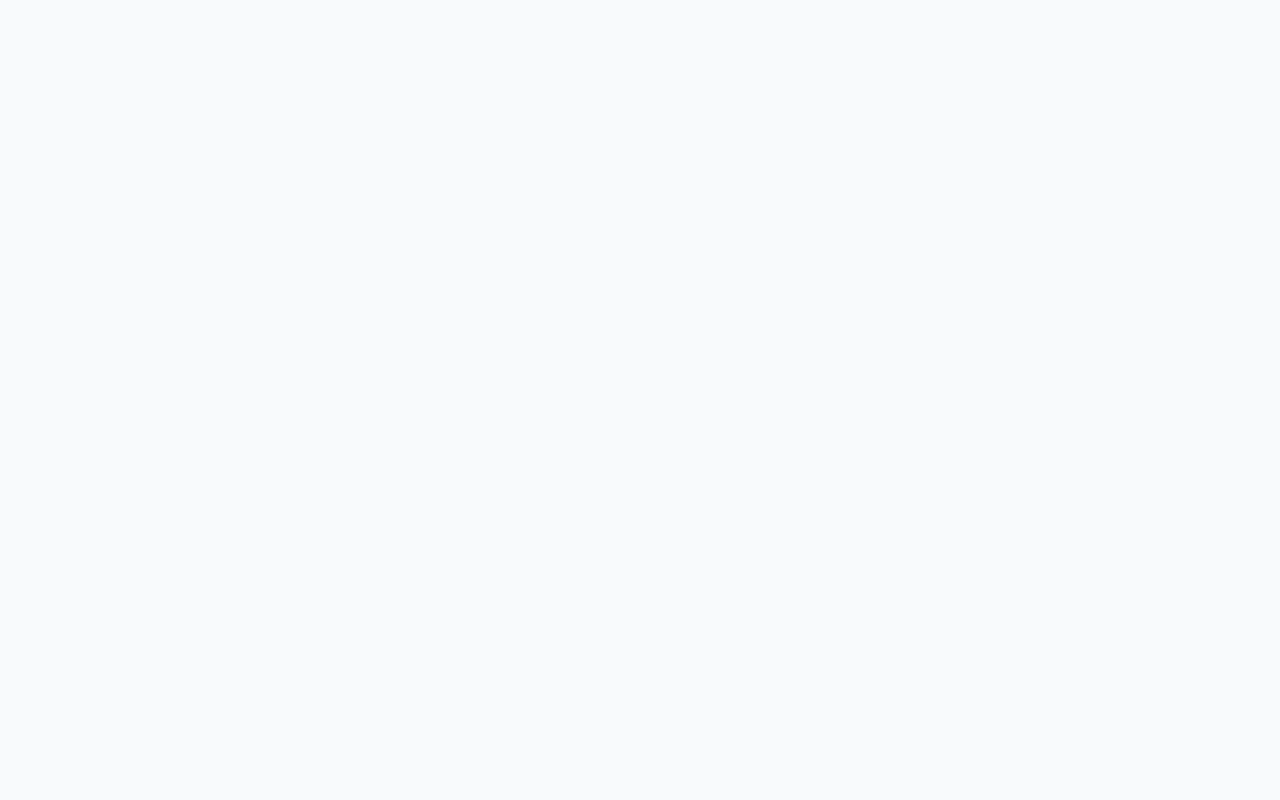
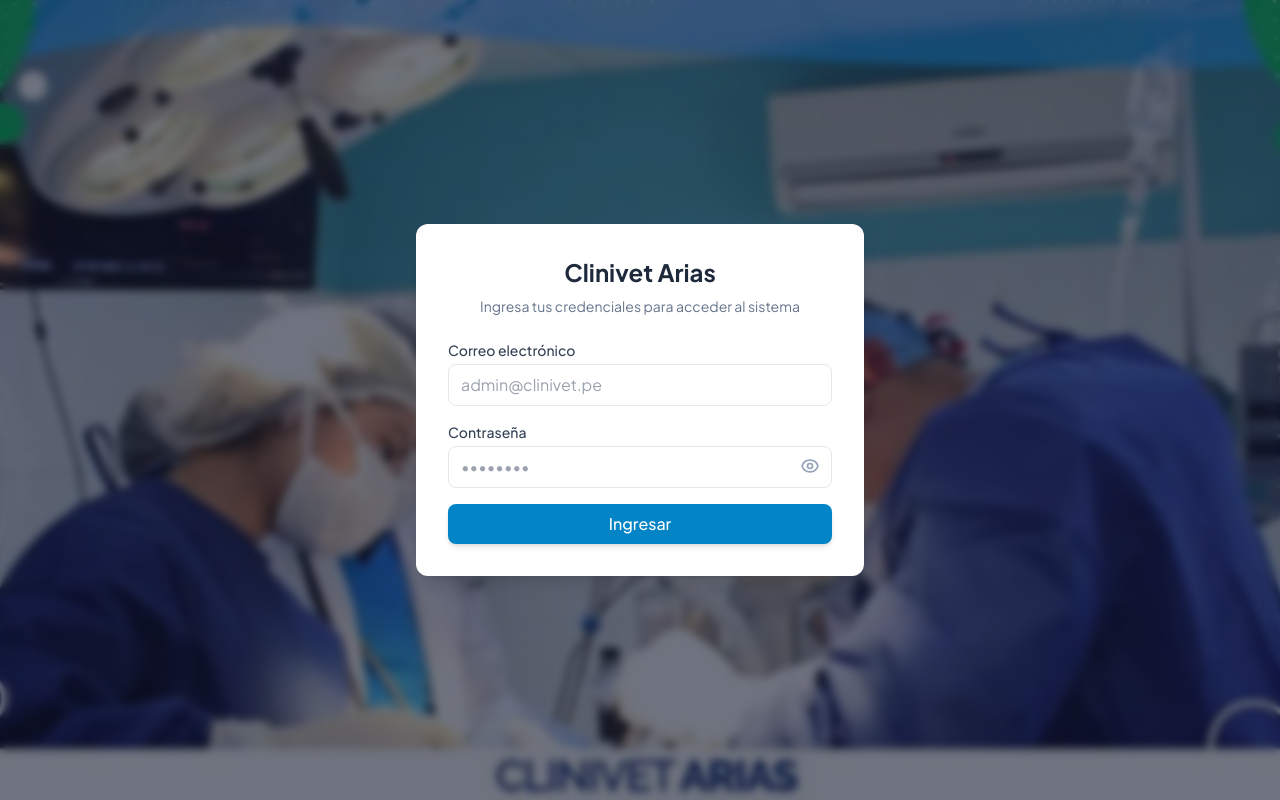
Before and after one commit to Edudev2004/clinivet-arias-frontend, an Angular app: page /login in a window 1280 px wide. Before the commit this address led to /. Built offline with nearby package versions, Linux system fonts and the light colour scheme.

Commit message:
Creacion de login

```diff
--- a/angular.json
+++ b/angular.json
@@ -2,7 +2,8 @@
   "$schema": "./node_modules/@angular/cli/lib/config/schema.json",
   "version": 1,
   "cli": {
-    "packageManager": "npm"
+    "packageManager": "npm",
+    "analytics": "97a172ba-c6c1-408b-898d-c988b00c98ed"
   },
   "newProjectRoot": "projects",
   "projects": {
--- a/src/app/app.config.ts
+++ b/src/app/app.config.ts
@@ -1,4 +1,4 @@
-import { ApplicationConfig } from '@angular/core';
+import { ApplicationConfig, provideZoneChangeDetection } from '@angular/core';
 import { provideRouter } from '@angular/router';
 import { provideHttpClient } from '@angular/common/http';
 
@@ -6,6 +6,7 @@
 
 export const appConfig: ApplicationConfig = {
   providers: [
+    provideZoneChangeDetection({ eventCoalescing: true }),
     provideRouter(routes),
     provideHttpClient()
   ]
--- a/src/app/app.routes.ts
+++ b/src/app/app.routes.ts
@@ -1,3 +1,17 @@
 import { Routes } from '@angular/router';
+import { authGuard } from './core/guards/auth.guard';
+import { roleGuard } from './core/guards/role.guard';
 
-export const routes: Routes = [];
+export const routes: Routes = [
+  { path: '', redirectTo: 'login', pathMatch: 'full' },
+  {
+    path: 'login',
+    loadComponent: () => import('./features/auth/pages/login/login.component').then(m => m.LoginComponent)
+  },
+  {
+    path: 'dashboard/admin',
+    canActivate: [authGuard, roleGuard(['ADMIN', 'RECEPCIONISTA'])],
+    loadComponent: () => import('./features/auth/pages/login/login.component').then(m => m.LoginComponent)
+  },
+  { path: '**', redirectTo: 'login' }
+];
--- /dev/null
+++ b/src/app/core/guards/auth.guard.ts
@@ -0,0 +1,17 @@
+import { inject } from '@angular/core';
+import { CanActivateFn, Router } from '@angular/router';
+import { AuthService } from '../services/auth.service';
+
+export const authGuard: CanActivateFn = () => {
+  const authService = inject(AuthService);
+  const router = inject(Router);
+
+  // Si está autenticado con token activo, permite el acceso
+  if (authService.isAuthenticated()) {
+    return true;
+  }
+
+  // Si no hay token, redirige al login
+  router.navigate(['/login']);
+  return false;
+};
--- /dev/null
+++ b/src/app/core/guards/role.guard.ts
@@ -0,0 +1,20 @@
+import { inject } from '@angular/core';
+import { CanActivateFn, Router } from '@angular/router';
+import { AuthService } from '../services/auth.service';
+
+export const roleGuard = (allowedRoles: string[]): CanActivateFn => {
+  return () => {
+    const authService = inject(AuthService);
+    const router = inject(Router);
+    const userRole = authService.userRole();
+
+    // Si el rol del usuario coincide con los permitidos para la ruta
+    if (userRole && allowedRoles.includes(userRole)) {
+      return true;
+    }
+
+    // Si no tiene permisos, redirige al login
+    router.navigate(['/login']);
+    return false;
+  };
+};
--- /dev/null
+++ b/src/app/core/models/auth.model.ts
@@ -0,0 +1,15 @@
+export interface LoginRequest {
+  email: string;
+  password_hash: string;
+}
+
+export interface LoginResponse {
+  token: string;
+  usuario: {
+    id: string;
+    nombre: string;
+    apellido: string;
+    email: string;
+    rol: 'ADMIN' | 'VETERINARIO' | 'RECEPCIONISTA' | 'ENCARGADO_INVENTARIO';
+  };
+}
--- /dev/null
+++ b/src/app/core/services/auth.service.ts
@@ -0,0 +1,67 @@
+import { Injectable, inject, signal, computed } from '@angular/core';
+import { HttpClient } from '@angular/common/http';
+import { Router } from '@angular/router';
+import { Observable, tap } from 'rxjs';
+import { environment } from '../../../environments/environment';
+import { LoginRequest, LoginResponse } from '../models/auth.model';
+
+@Injectable({
+  providedIn: 'root'
+})
+export class AuthService {
+  private http = inject(HttpClient);
+  private router = inject(Router);
+
+  private readonly TOKEN_KEY = 'jwt_token';
+  private readonly USER_KEY = 'user_info';
+
+  currentUser = signal<LoginResponse['usuario'] | null>(this.getUserFromStorage());
+  token = signal<string | null>(sessionStorage.getItem(this.TOKEN_KEY));
+
+  isAuthenticated = computed(() => !!this.token());
+  userRole = computed(() => this.currentUser()?.rol || null);
+
+  login(credentials: LoginRequest): Observable<LoginResponse> {
+    return this.http.post<LoginResponse>(`${environment.apiUrl}/auth/login`, credentials).pipe(
+      tap((response) => {
+        sessionStorage.setItem(this.TOKEN_KEY, response.token);
+        sessionStorage.setItem(this.USER_KEY, JSON.stringify(response.usuario));
+
+        this.token.set(response.token);
+        this.currentUser.set(response.usuario);
+
+        this.redirectByRole(response.usuario.rol);
+      })
+    );
+  }
+
+  logout(): void {
+    sessionStorage.removeItem(this.TOKEN_KEY);
+    sessionStorage.removeItem(this.USER_KEY);
+    this.token.set(null);
+    this.currentUser.set(null);
+    this.router.navigate(['/login']);
+  }
+
+  redirectByRole(rol: string): void {
+    switch (rol) {
+      case 'ADMIN':
+      case 'RECEPCIONISTA':
+        this.router.navigate(['/dashboard/admin']);
+        break;
+      case 'VETERINARIO':
+        this.router.navigate(['/dashboard/veterinario']);
+        break;
+      case 'ENCARGADO_INVENTARIO':
+        this.router.navigate(['/dashboard/inventario']);
+        break;
+      default:
+        this.router.navigate(['/login']);
+    }
+  }
+
+  private getUserFromStorage(): LoginResponse['usuario'] | null {
+    const userStr = sessionStorage.getItem(this.USER_KEY);
+    return userStr ? JSON.parse(userStr) : null;
+  }
+}
--- /dev/null
+++ b/src/app/features/auth/pages/login/login.component.html
@@ -0,0 +1,75 @@
+<!-- Contenedor principal con la imagen -->
+<div class="min-h-screen flex items-center justify-center bg-[url('/assets/img/fondo-login.jpg')] bg-cover bg-center bg-no-repeat px-4 relative">
+
+  <!-- Capa superpuesta que oscurece (60%) y difumina (blur) el fondo -->
+  <div class="absolute inset-0 bg-slate-900/60 backdrop-blur-sm"></div>
+
+  <!-- Contenedor del formulario (z-10 para que quede por encima del fondo difuminado) -->
+  <div class="max-w-md w-full bg-white rounded-xl shadow-lg p-8 space-y-6 relative z-10">
+
+    <div class="text-center space-y-2">
+      <h1 class="text-2xl font-bold text-slate-800">Clinivet Arias</h1>
+      <p class="text-sm text-slate-500">Ingresa tus credenciales para acceder al sistema</p>
+    </div>
+
+    <form [formGroup]="loginForm" (ngSubmit)="onSubmit()" class="space-y-4">
+      <!-- Correo -->
+      <div>
+        <label class="block text-sm font-medium text-slate-700 mb-1">Correo electrónico</label>
+        <input
+          type="email"
+          formControlName="email"
+          placeholder="admin@clinivet.pe"
+          class="w-full px-3 py-2 border rounded-lg focus:ring-2 focus:ring-sky-500 outline-none transition text-slate-800"
+          [ngClass]="{'border-rose-500': loginForm.get('email')?.touched && loginForm.get('email')?.invalid}"
+        />
+        <span *ngIf="loginForm.get('email')?.touched && loginForm.get('email')?.errors?.['required']" class="text-xs text-rose-500 mt-1 block">
+          El correo es obligatorio.
+        </span>
+      </div>
+
+      <!-- Contraseña -->
+      <div>
+        <label class="block text-sm font-medium text-slate-700 mb-1">Contraseña</label>
+        <div class="relative">
+          <input
+            [type]="showPassword() ? 'text' : 'password'"
+            formControlName="password"
+            placeholder="••••••••"
+            class="w-full px-3 py-2 border rounded-lg focus:ring-2 focus:ring-sky-500 outline-none transition text-slate-800 pr-10"
+            [ngClass]="{'border-rose-500': loginForm.get('password')?.touched && loginForm.get('password')?.invalid}"
+          />
+          <button
+            type="button"
+            (click)="toggleShowPassword()"
+            class="absolute right-3 top-2.5 text-slate-400 hover:text-slate-600 focus:outline-none"
+          >
+            <svg *ngIf="!showPassword()" xmlns="http://www.w3.org/2000/svg" class="h-5 w-5" fill="none" viewBox="0 0 24 24" stroke="currentColor">
+              <path stroke-linecap="round" stroke-linejoin="round" stroke-width="2" d="M15 12a3 3 0 11-6 0 3 3 0 016 0z" />
+              <path stroke-linecap="round" stroke-linejoin="round" stroke-width="2" d="M2.458 12C3.732 7.943 7.523 5 12 5c4.478 0 8.268 2.943 9.542 7-1.274 4.057-5.064 7-9.542 7-4.477 0-8.268-2.943-9.542-7z" />
+            </svg>
+            <svg *ngIf="showPassword()" xmlns="http://www.w3.org/2000/svg" class="h-5 w-5" fill="none" viewBox="0 0 24 24" stroke="currentColor">
+              <path stroke-linecap="round" stroke-linejoin="round" stroke-width="2" d="M13.875 18.825A10.05 10.05 0 0112 19c-4.478 0-8.268-2.943-9.543-7a9.97 9.97 0 011.563-3.029m5.858-5.908a8.962 8.962 0 012.122-.363c4.478 0 8.268 2.943 9.542 7a10.025 10.025 0 01-4.132 5.411m0 0L21 21M3 3l18 18" />
+            </svg>
+          </button>
+        </div>
+      </div>
+
+      <!-- Error -->
+      <div *ngIf="errorMessage()" class="p-3 bg-rose-50 border border-rose-200 text-rose-700 rounded-lg text-sm flex items-center gap-2">
+        <span>⚠️</span>
+        <span>{{ errorMessage() }}</span>
+      </div>
+
+      <!-- Botón -->
+      <button
+        type="submit"
+        [disabled]="isLoading()"
+        class="w-full bg-sky-600 hover:bg-sky-700 disabled:bg-sky-300 text-white font-medium py-2 px-4 rounded-lg transition duration-200 shadow-md flex items-center justify-center gap-2"
+      >
+        <span *ngIf="isLoading()" class="animate-spin rounded-full h-4 w-4 border-2 border-white border-t-transparent"></span>
+        <span>{{ isLoading() ? 'Iniciando sesión...' : 'Ingresar' }}</span>
+      </button>
+    </form>
+  </div>
+</div>
--- /dev/null
+++ b/src/app/features/auth/pages/login/login.component.ts
@@ -0,0 +1,51 @@
+import { Component, inject, signal } from '@angular/core';
+import { CommonModule } from '@angular/common';
+import { FormBuilder, ReactiveFormsModule, Validators } from '@angular/forms';
+import { AuthService } from '../../../../core/services/auth.service';
+
+@Component({
+  selector: 'app-login',
+  standalone: true,
+  imports: [CommonModule, ReactiveFormsModule],
+  templateUrl: './login.component.html'
+})
+export class LoginComponent {
+  private fb = inject(FormBuilder);
+  private authService = inject(AuthService);
+
+  showPassword = signal<boolean>(false);
+  isLoading = signal<boolean>(false);
+  errorMessage = signal<string | null>(null);
+
+  loginForm = this.fb.group({
+    email: ['', [Validators.required, Validators.email]],
+    password: ['', [Validators.required, Validators.minLength(6)]]
+  });
+
+  toggleShowPassword(): void {
+    this.showPassword.update((val) => !val);
+  }
+
+  onSubmit(): void {
+    if (this.loginForm.invalid) {
+      this.loginForm.markAllAsTouched();
+      return;
+    }
+
+    this.isLoading.set(true);
+    this.errorMessage.set(null);
+
+    const { email, password } = this.loginForm.value;
+
+    this.authService.login({ email: email!, password_hash: password! }).subscribe({
+      error: (err) => {
+        this.isLoading.set(false);
+        if (err.status === 401) {
+          this.errorMessage.set('Credenciales incorrectas. Verifica tu correo y contraseña.');
+        } else {
+          this.errorMessage.set('Ocurrió un error en el servidor. Inténtalo de nuevo.');
+        }
+      }
+    });
+  }
+}
```
Also changed, not shown: src/assets/img/fondo-login.jpg (added).
